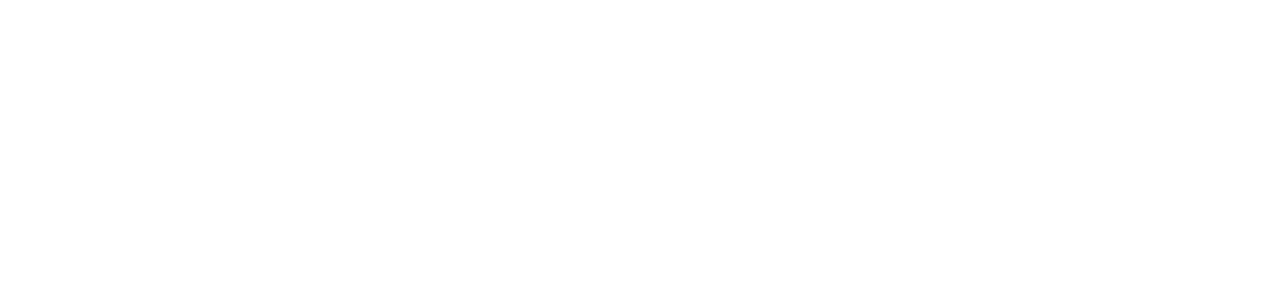
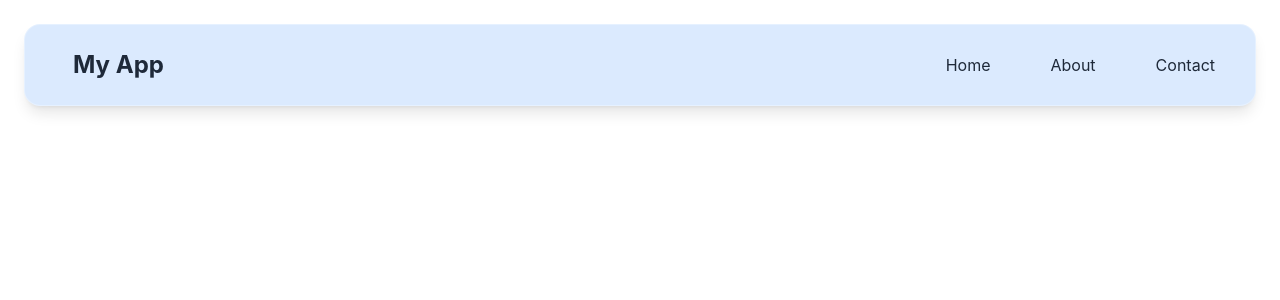
Before and after one commit to Amrenderkumar/Backend_series, a React app in the folder frontend/: page / in a window 1280 px wide. Shown: the top 300 px of the page. Built offline with nearby package versions, Linux system fonts and the light colour scheme; the HTML template or start-up script is replaced by a standard one.

Commit message:
add header.jsx in my github reposetries

```diff
--- a/frontend/src/comopnents/Header.jsx
+++ b/frontend/src/comopnents/Header.jsx
@@ -2,10 +2,17 @@
 
 export const Header = () => {
   return (
-    <div className='bg-gray-800 text-white p-4'>
-      <div>
-
+    <header className='bg-blue-100 backdrop-blur-md border border-white/30 rounded-2xl shadow-lg p-6 m-6'>
+      <div className='flex justify-between items-center gap-12'>
+        <h1 className='text-2xl font-bold text-gray-800 ml-6'>My App</h1>
+        <nav>
+          <ul className='flex space-x-7'>
+            <li><a href='#' className='text-gray-800 hover:text-gray-600 transition-colors duration-200 px-4 py-2 rounded-lg hover:bg-white/20'>Home</a></li>
+            <li><a href='#' className='text-gray-800 hover:text-gray-600 transition-colors duration-200 px-4 py-2 rounded-lg hover:bg-white/20'>About</a></li>
+            <li><a href='#' className='text-gray-800 hover:text-gray-600 transition-colors duration-200 px-4 py-2 rounded-lg hover:bg-white/20'>Contact</a></li>
+          </ul>
+        </nav>
       </div>
-    </div>
+    </header>
   )
 }
--- /dev/null
+++ b/frontend/src/index.css
@@ -0,0 +1 @@
+@import "tailwindcss";
--- a/frontend/src/main.jsx
+++ b/frontend/src/main.jsx
@@ -1,6 +1,7 @@
 import { StrictMode } from 'react'
 import { createRoot } from 'react-dom/client'
 import App from './App.jsx'
+import './index.css'
 
 createRoot(document.getElementById('root')).render(
   <StrictMode>
```
Also changed, not shown: frontend/src/App.css (deleted).
